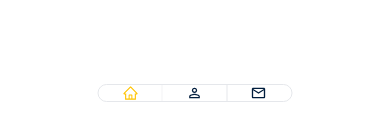
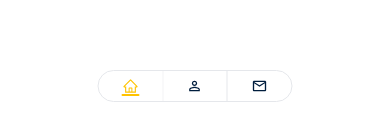
Before and after one commit to YousefAboAisha/Resume, a Next.js app: page / in a window 390 px wide. Shown: the part 734-874 px from the top of the page. Built offline with nearby package versions, Linux system fonts and the light colour scheme.

Commit message:
Added transition to navbar tabs

```diff
--- a/Components/Navbar.tsx
+++ b/Components/Navbar.tsx
@@ -1,25 +1,53 @@
 import Link from "next/link"
 import { useRouter } from "next/router"
-import React from "react"
+import React, { useEffect, useState } from "react"
 import { Routes } from "../Data/Routes"
 
 const Navbar = () => {
   const router = useRouter()
+  const [Style, setStyle] = useState("")
+
+  const path = router.pathname
+
+  const setTransform = () => {
+    switch (path) {
+      case "/":
+        setStyle("left-[12%]")
+        break
+
+      case "/about":
+        setStyle("left-[45%]")
+        break
+
+      case "/contact":
+        setStyle("left-[79%]")
+        break
+    }
+  }
+
+  useEffect(() => {
+    setTransform()
+  }, [path])
 
   return (
-    <div className="fixed flex items-center justify-center bottom-2 md:top-2 left-[50%] translate-x-[-50%] text-primary_dark border rounded-[20px] outline-none w-6/12 md:w-3/12 max-h-8">
+    <div className="fixed flex items-center justify-center bottom-2 md:top-2 left-[50%] translate-x-[-50%] text-primary_dark border rounded-[20px] outline-none w-6/12 md:w-3/12 h-8">
       {Routes.map((elem, index) => {
         return (
           <Link
             key={index}
             href={elem.href}
-            className={`flex first:rounded-l-[20px] last:rounded-r-[20px] justify-center items-center h-full border-r last:border-r-transparent w-full duration-300 cursor-pointer
+            className={`flex peer/${
+              elem.title
+            } first:rounded-l-[20px] border-r last:rounded-r-[20px] last-of-type:border-r-0 justify-center items-center h-full  w-full duration-300 cursor-pointer
             ${router.pathname == `${elem.href}` ? "text-secondary_dark" : ""} `}
           >
             {<elem.icon />}
           </Link>
         )
       })}
+      <span
+        className={`${Style} absolute left-[12%] top-[78%] -z-10 h-[2px] w-[9.2%] origin-center rounded-full bg-secondary_dark transition-all duration-300 `}
+      ></span>
     </div>
   )
 }
```
